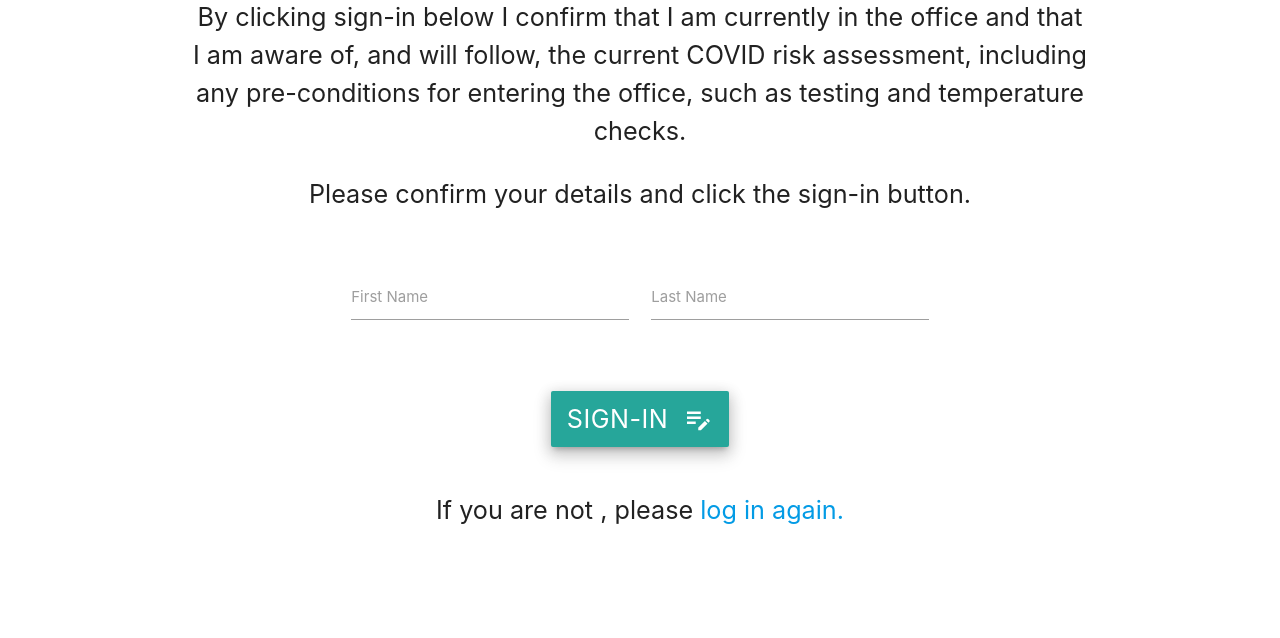
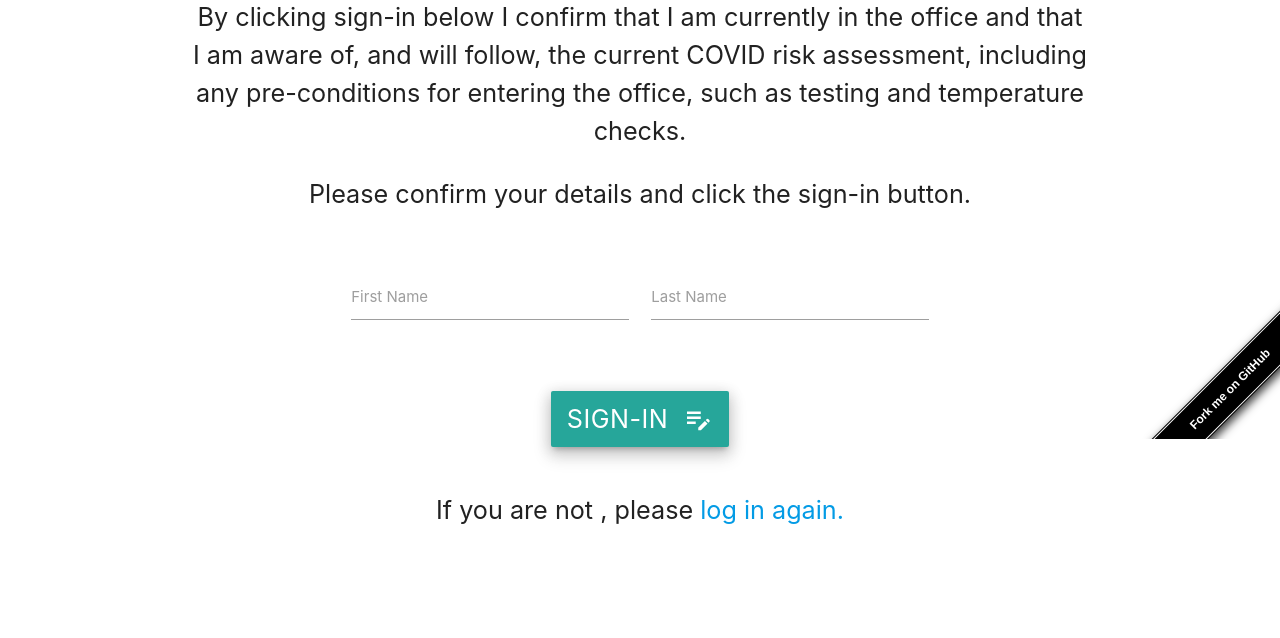
Before and after one commit to kws/building-register, a Django app: template register/templates/register/index.html in a window 1280 px wide. Shown: the part 361-999 px from the top of the page. Run offline with Django 3.2, Linux system fonts and the light colour scheme; the template is opened without the code that fills it, so the values that code supplies are empty.

Commit message:
Add fork on github

```diff
--- /dev/null
+++ b/register/static/css/forkongithub.css
@@ -0,0 +1,69 @@
+
+.forkongithub {
+    position: fixed;
+    display: block;
+    bottom: 0;
+    right: 0;
+    width: 200px;
+    overflow: hidden;
+    height: 200px;
+    z-index: 9999;
+}
+
+.forkongithub a {
+    position: absolute;
+
+    width: 200px;
+    bottom: 30px;
+    left: 50px;
+
+    line-height: 2rem;
+    padding: 5px 40px;
+
+    background: #000;
+    color: #fff;
+    text-decoration: none;
+    font-family: arial, sans-serif;
+    font-weight: bold;
+    font-size: .8rem;
+    text-align: center;
+
+    transform: rotate(-45deg);
+    -webkit-transform: rotate(-45deg);
+    -ms-transform: rotate(-45deg);
+    -moz-transform: rotate(-45deg);
+    -o-transform: rotate(-45deg);
+    box-shadow: 4px 4px 10px rgba(0, 0, 0, 0.8);
+
+    transition: 0.5s;
+}
+
+.forkongithub a:hover {
+    background: cornflowerblue;
+    color: #fff;
+}
+
+.forkongithub a::before, .forkongithub a::after {
+    content: "";
+    width: 100%;
+    display: block;
+    position: absolute;
+    top: 1px;
+    left: 0;
+    height: 1px;
+    background: #fff;
+}
+
+.forkongithub a::after {
+    bottom: 1px;
+    top: auto;
+}
+
+@media screen and (max-width: 600px) {
+    .forkongithub a {
+        font-size: 0.5rem;
+        line-height: 1rem;
+        bottom: 30px;
+        left: 60px;
+    }
+}
--- a/templates/base.html
+++ b/templates/base.html
@@ -23,6 +23,7 @@
         <link href="https://fonts.googleapis.com/icon?family=Material+Icons" rel="stylesheet">
         <link type="text/css" rel="stylesheet" href="{% static 'css/materialize.min.css' %}" media="screen,projection"/>
         <link type="text/css" rel="stylesheet" href="{% static 'css/main.css' %}" />
+        <link type="text/css" rel="stylesheet" href="{% static 'css/forkongithub.css' %}" />
         <meta name="viewport" content="width=device-width, initial-scale=1.0"/>
     </head>
 
@@ -42,6 +43,9 @@
       <footer>
           Made with &#10084;&#65039;&nbsp; by <a href="https://github.com/kws" target="_blank">Kaj</a>
       </footer>
+      <span class="forkongithub">
+          <a href="https://github.com/SocialFinanceDigitalLabs/building-register">Fork me on GitHub</a>
+      </span>
       <script type="text/javascript" src="{% static 'js/materialize.min.js' %}"></script>
     </body>
 </html>
```
Also changed, not shown: register/static/css/main.css (line endings or trailing spaces).
